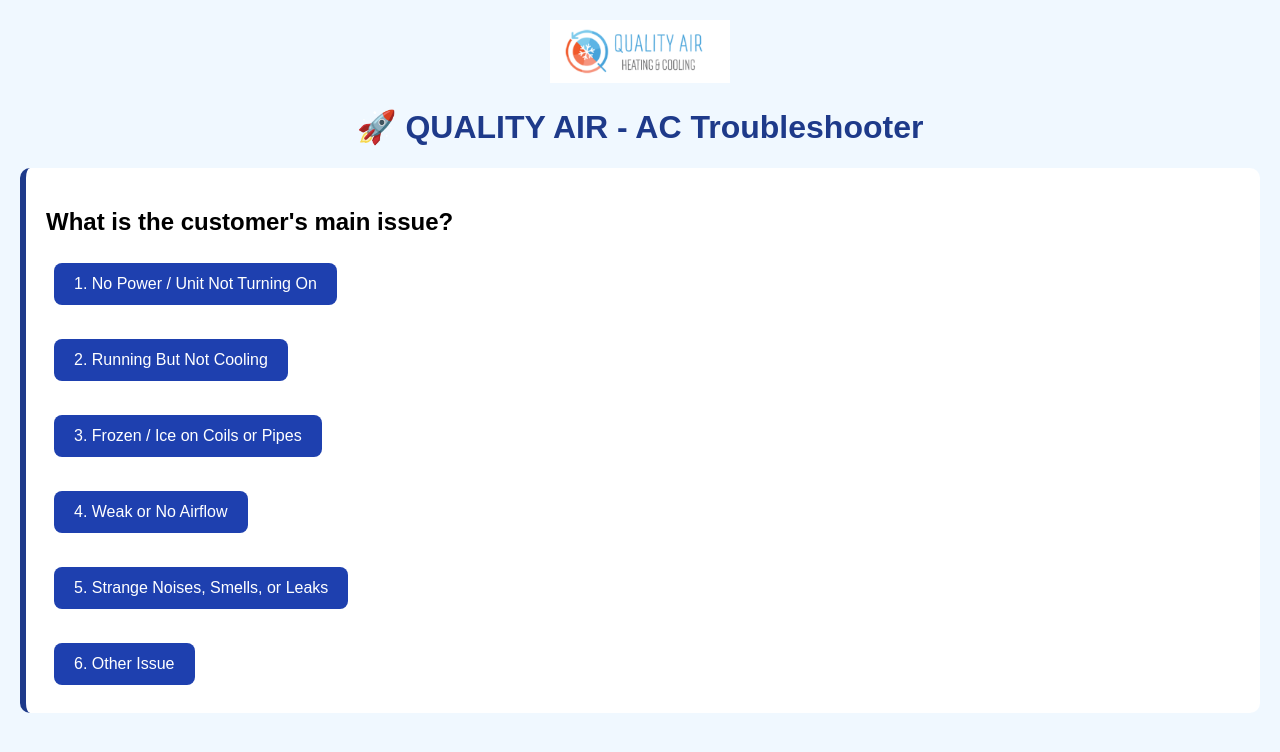
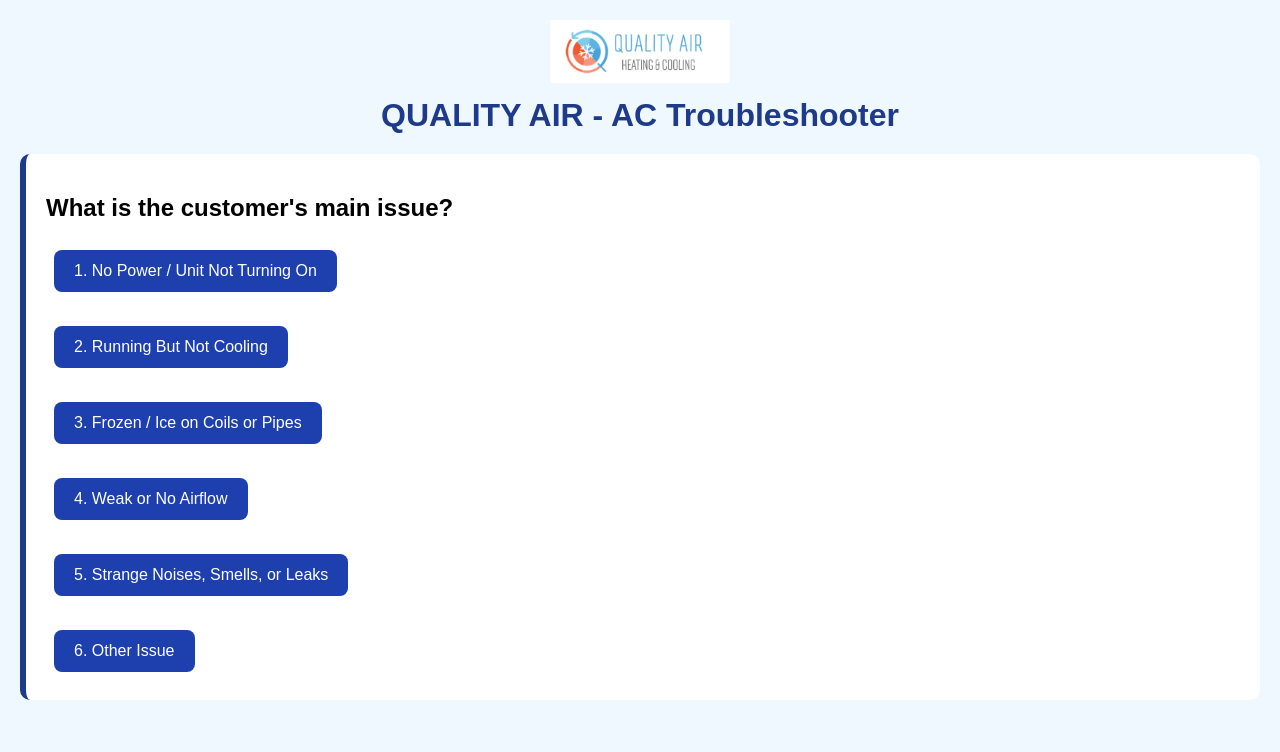
Before and after one commit to summitair9/ac-troubleshooter, a plain HTML site: page troubleshooter.html in a window 1280 px wide. Drawn offline with Linux system fonts and the light colour scheme.

Commit message:
Refactor h1 styling and update title text
Added margin to h1 and removed emoji from title.

```diff
--- a/troubleshooter.html
+++ b/troubleshooter.html
@@ -17,7 +17,10 @@
         .logo {
             max-width: 180px;
         }
-        h1 { color: #1e3a8a; }
+        h1 {
+            color: #1e3a8a;
+            margin: 10px 0;
+        }
         .step {
             background: white;
             padding: 20px;
@@ -41,7 +44,7 @@
 <body>
     <div class="header">
         <img src="logo.png" alt="QUALITY AIR Logo" class="logo">
-        <h1>🚀 QUALITY AIR - AC Troubleshooter</h1>
+        <h1>QUALITY AIR - AC Troubleshooter</h1>
     </div>
 
     <div id="content"></div>
@@ -77,7 +80,7 @@
                 currentStep = { branch: 4, step: 1 };
                 askAirflow();
             } else if (choice === 5) {
-                showResult("⚠️ Strange Noises, Smells, or Leaks",
+                showResult("Strange Noises, Smells, or Leaks",
                     "Turn system OFF immediately.<br>Schedule tech right away.");
             } else {
                 showResult("Other Issue", "Get full details from customer and decide if tech is needed.");
```
